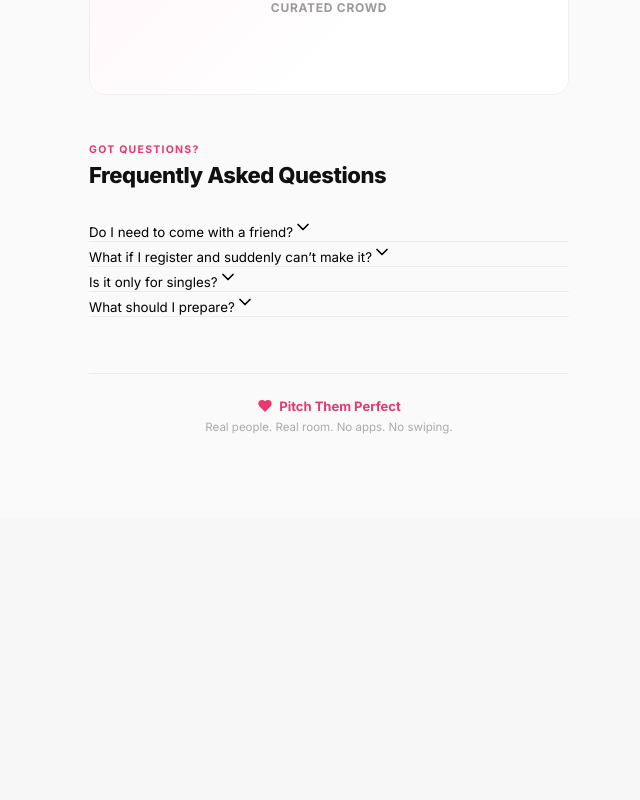
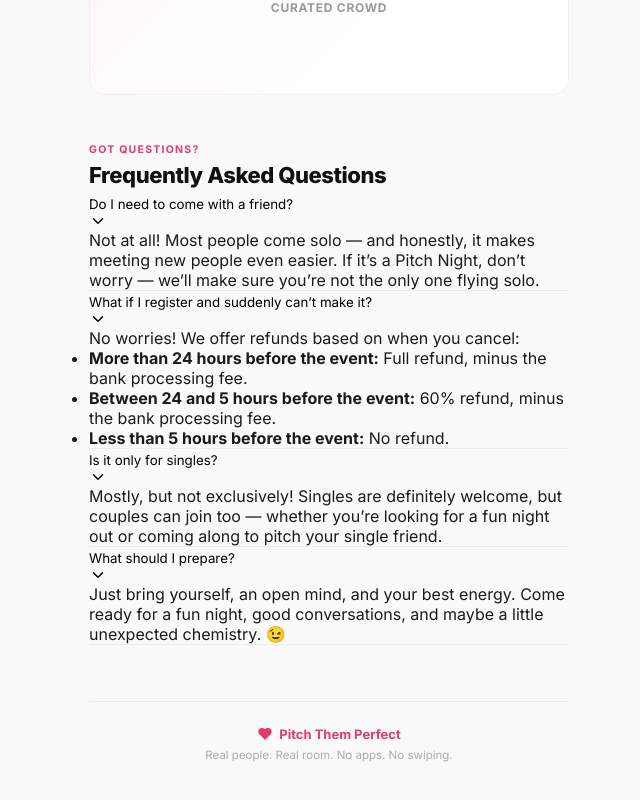
Before and after one commit to pitchthemperfect/Pitchthemperfect, a React (Vite) app: page / in a window 1280 px wide. Shown: the part 1259-2059 px from the top of the page, without its empty margins (311-951 px from the left). Before the commit the page ends 1777 px from the top, so only its background shows below. Built offline with nearby package versions, Linux system fonts and the light colour scheme; no server answers; the database is empty.

Commit message:
Update LandingPage.jsx

```diff
--- a/src/pages/LandingPage.jsx
+++ b/src/pages/LandingPage.jsx
@@ -3,6 +3,7 @@ import { useNavigate } from 'react-router-dom'
 import { supabase } from '../utils/supabaseClient'
 import { trackLead } from '../lib/tracking'
 
+// ─── SVG Icons ───
 const HeartIcon = () => (
   <svg width="16" height="16" viewBox="0 0 24 24" fill="currentColor" style={{ display: 'block' }}>
     <path d="M19 14c1.49-1.46 3-3.21 3-5.5A5.5 5.5 0 0 0 16.5 3c-1.76 0-3 .5-4.5 2-1.5-1.5-2.74-2-4.5-2A5.5 5.5 0 0 0 2 8.5c0 2.3 1.5 4.05 3 5.5l7 7Z" />
@@ -17,12 +18,12 @@ const CalendarIcon = () => (
 
 const MapPinIcon = () => (
   <svg width="16" height="16" viewBox="0 0 24 24" fill="none" stroke="currentColor" strokeWidth="2" strokeLinecap="round" strokeLinejoin="round">
-    <path d="M20 10c0 6-8 12-8 12s-8-6-8-12a8 8 0 0 1 16 0Z" /><circle cx="12" cy="12" r="3" />
+    <path d="M20 10c0 6-8 12-8 12s-8-6-8-12a8 8 0 0 1 16 0Z" /><circle cx="12" cy="10" r="3" />
   </svg>
 )
 
-const ChevronDownIcon = () => (
-  <svg width="20" height="20" viewBox="0 0 24 24" fill="none" stroke="currentColor" strokeWidth="2" strokeLinecap="round" strokeLinejoin="round">
+const DropdownArrowIcon = () => (
+  <svg width="18" height="18" viewBox="0 0 24 24" fill="none" stroke="currentColor" strokeWidth="2" strokeLinecap="round" strokeLinejoin="round" style={{ display: 'block' }}>
     <polyline points="6 9 12 15 18 9" />
   </svg>
 )
@@ -100,7 +101,7 @@ export default function LandingPage() {
   return (
     <div className="landing-page">
       <div className="landing-inner">
-        {/* ─── Hero ─── */}
+        {/* ─── Hero Section ─── */}
         <section className="landing-hero-section">
           <div className="landing-hero-badge">
             <HeartIcon />
@@ -140,7 +141,7 @@ export default function LandingPage() {
           </p>
         </section>
 
-        {/* ─── Gallery / vibe ─── */}
+        {/* ─── Gallery / Vibe Section ─── */}
         <section className="landing-gallery-section">
           <p className="landing-section-eyebrow">The Vibe</p>
           <h2 className="landing-section-title">What to expect on the night</h2>
@@ -202,29 +203,34 @@ export default function LandingPage() {
           <p className="landing-section-eyebrow">Got Questions?</p>
           <h2 className="landing-section-title">Frequently Asked Questions</h2>
 
-          <div className="landing-faq-list">
-            {faqs.map((faq, index) => (
+          <div className="landing-faq-list-container">
+            {faqs.map((faq, index) => {
+              const isOpen = openFaq === index
+              return (
                 <div
                   key={index}
-                className={`landing-faq-item ${openFaq === index ? 'is-open' : ''}`}
+                  className={`landing-faq-item ${isOpen ? 'is-open' : ''}`}
                 >
                   <button
-                  className="landing-faq-question"
+                    className="landing-faq-question-button"
                     onClick={() => toggleFaq(index)}
                     type="button"
+                    aria-expanded={isOpen}
                   >
-                  <span>{faq.question}</span>
-                  <span className="faq-icon">
-                    <ChevronDownIcon />
+                    <span className="faq-question-text">{faq.question}</span>
+                    <span className="faq-icon-wrapper">
+                      <DropdownArrowIcon />
                     </span>
                   </button>
-                {openFaq === index && (
-                  <div className="landing-faq-answer">
+
+                  <div className={`landing-faq-answer-container ${isOpen ? 'is-visible' : ''}`}>
+                    <div className="landing-faq-answer-inner">
                       {faq.answer}
                     </div>
-                )}
                   </div>
-            ))}
+                </div>
+              )
+            })}
           </div>
         </section>
 
```
Lines whose indentation alone changed are shown as unchanged.
